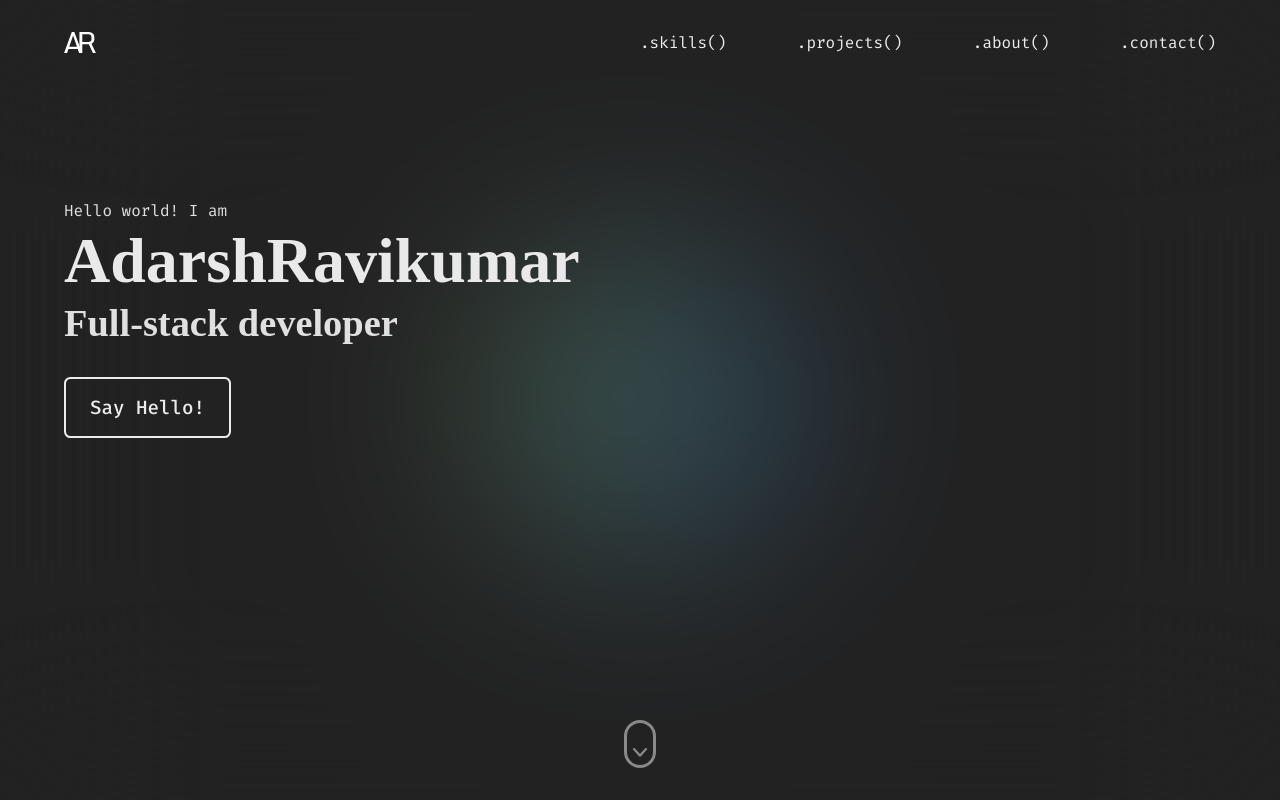
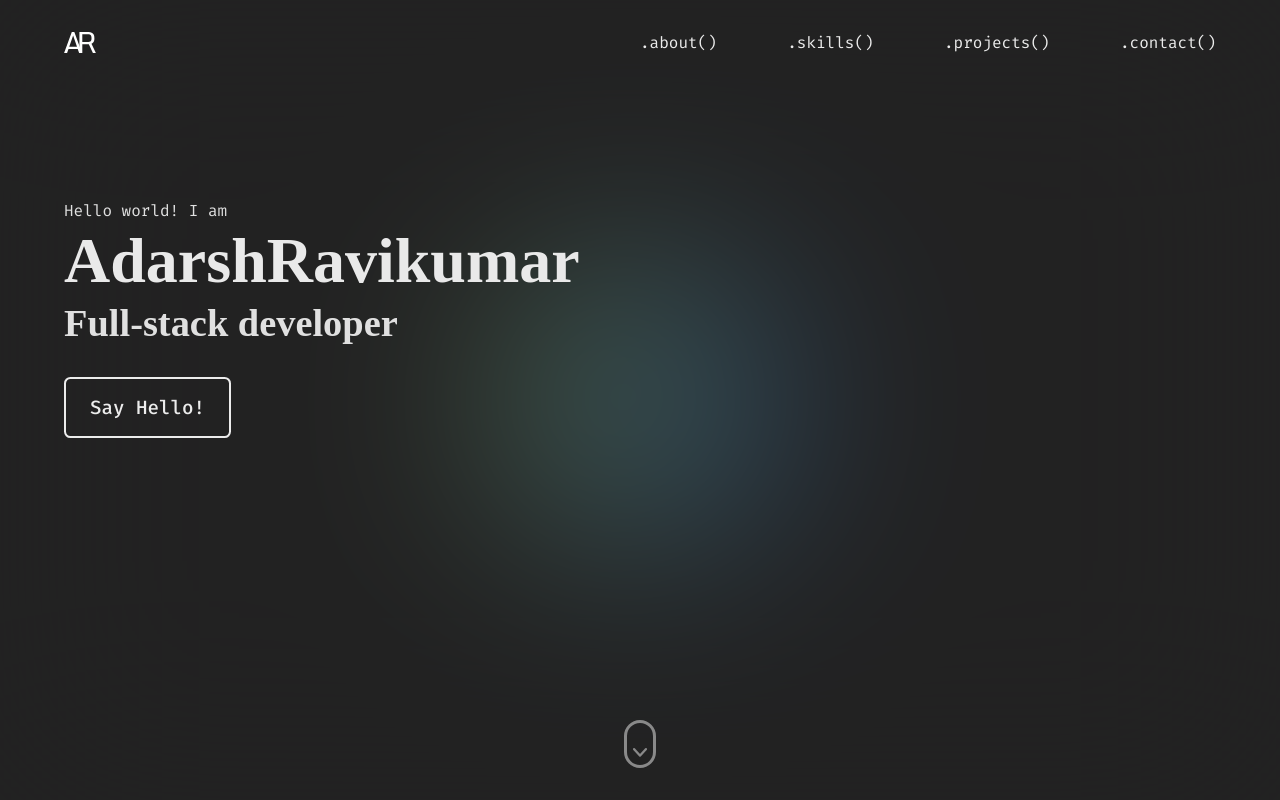
Before and after one commit to AzracStudios/portfolio-website, a Svelte app: page / in a window 1280 px wide. Shown: the top 800 px of the page. Built offline with nearby package versions, Linux system fonts and the light colour scheme; a web font is replaced by a local one.

Commit message:
Revert Layout Change

```diff
--- a/src/App.svelte
+++ b/src/App.svelte
@@ -21,9 +21,9 @@
   <Nav />
   <Blob />
   <Home />
+  <About />
   <Skills />
   <Projects />
-  <About />
   <Contact />
   <Footer />
 </main>
--- a/src/components/nav.svelte
+++ b/src/components/nav.svelte
@@ -64,9 +64,9 @@
 
   <div class="nav__wrapper">
     <ul class={navOpen ? "nav--open" : ""}>
+      <NavLink page="about" {handleClick} />
       <NavLink page="skills" {handleClick} />
       <NavLink page="projects" {handleClick} />
-      <NavLink page="about" {handleClick} />
       <NavLink page="contact" {handleClick} />
     </ul>
 
```
